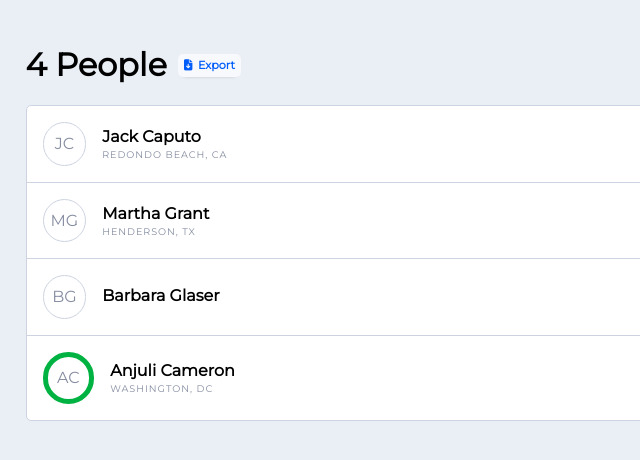
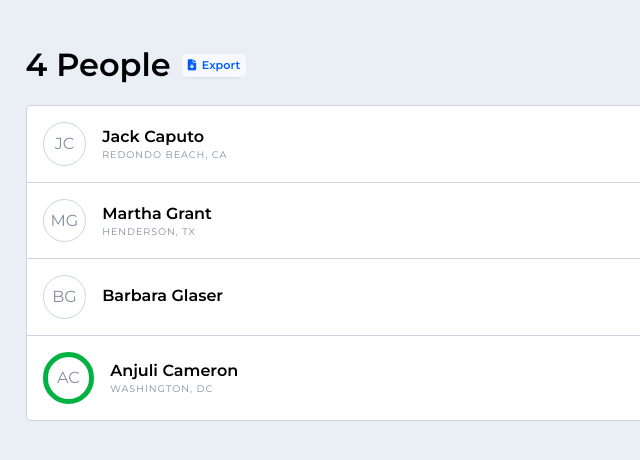
Before and after one commit to knpFletcher/ActionActivity, a plain HTML site: page index.html in a window 1280 px wide. Shown: the full height of the page, 0-640 px from the left. Drawn offline with Linux system fonts and the light colour scheme.

Commit message:
Update font
Fix font boldness issue by importing correct weights of Montserrat

```diff
--- a/css/styles.css
+++ b/css/styles.css
@@ -13,6 +13,7 @@
 .l-body {
   background-color: var(--light-blue);
   font-family: "Montserrat", sans-serif;
+	font-weight: 400;
   margin: 5%;
   max-width: 940px;
 }
@@ -167,7 +168,7 @@
 .header__button.export,
 .header__people-count,
 .person__name {
-  font-weight: bolder;
+  font-weight: 600;
 }
 
 .header__button.name,
--- a/index.html
+++ b/index.html
@@ -9,7 +9,7 @@
   <link rel="stylesheet" href="css/normalize.css">
   <link rel="stylesheet" href="css/styles.css">
   <!-- Fonts -->
-  <link href="https://fonts.googleapis.com/css?family=Montserrat&display=swap" rel="stylesheet">
+  <link href="https://fonts.googleapis.com/css?family=Montserrat:400,600&display=swap" rel="stylesheet">
   <!-- Scripts -->
   <script src="https://kit.fontawesome.com/51b5369df9.js"></script>
 </head>
```
